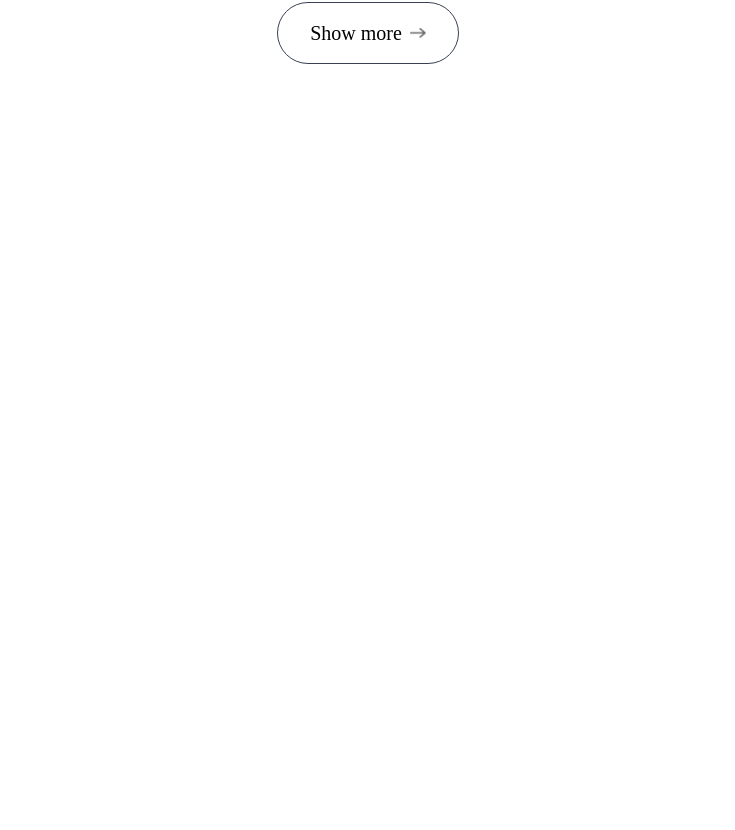
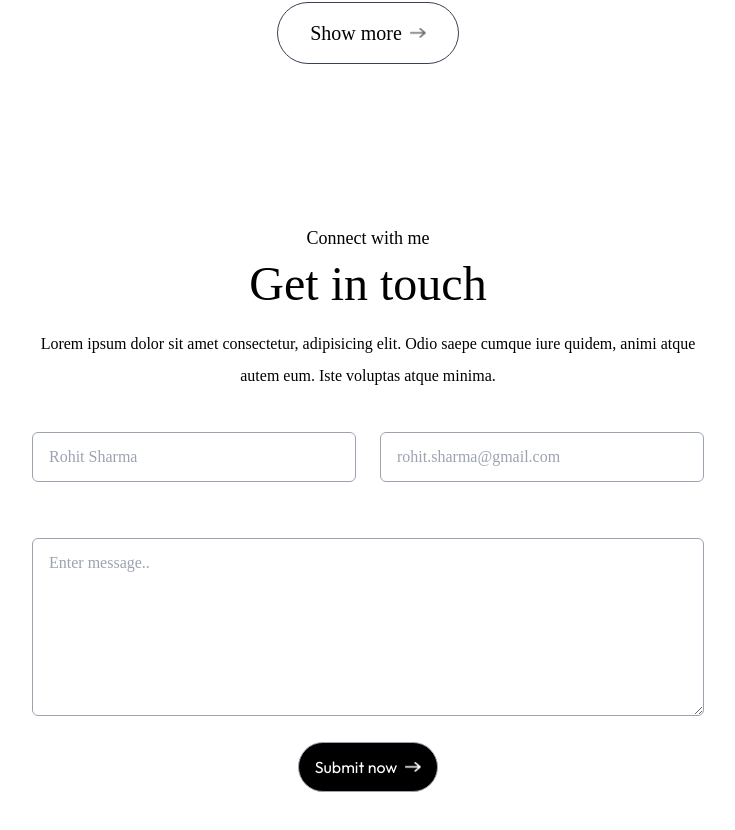
Before and after one commit to AmulSharma12/Portfolio, a Next.js app: page / in a window 1280 px wide. Shown: the part 2762-3592 px from the top of the page, without its empty margins (272-1007 px from the left). Before the commit the page ends 2946 px from the top, so only its background shows below. Built offline with nearby package versions, Linux system fonts and the light colour scheme; a web font is replaced by a local one.

Commit message:
Contact page integrated

```diff
--- /dev/null
+++ b/app/components/Contact.jsx
@@ -0,0 +1,78 @@
+import { assets } from "@/assets/assets";
+import Image from "next/image";
+import { useState } from "react";
+const Contact = () => {
+  const [result, setResult] = useState("");
+  const onSubmit = async (event) => {
+    event.preventDefault();
+    setResult("Sending....");
+    const formData = new FormData(event.target);
+
+    formData.append("access_key", "8e895c89-5073-4f77-9f86-63edb83e5311");
+
+    const response = await fetch("https://api.web3forms.com/submit", {
+      method: "POST",
+      body: formData,
+    });
+
+    const data = await response.json();
+
+    if (data.success) {
+      setResult("Form Submitted Successfully");
+      event.target.reset();
+    } else {
+      console.log("Error", data);
+      setResult(data.message);
+    }
+  };
+  return (
+    <div id="contact" className="w-full px-[12%] py-10 scroll-mt-20">
+      <h1 className="font-Ovo text-center text-lg mb-2">Connect with me</h1>
+      <h3 className="font-Ovo text-center text-5xl">Get in touch</h3>
+
+      <p className="font-Ovo mx-auto max-w-2xl mt-5 mb-10 text-center">
+        Lorem ipsum dolor sit amet consectetur, adipisicing elit. Odio saepe
+        cumque iure quidem, animi atque autem eum. Iste voluptas atque minima.
+      </p>
+
+      <form onSubmit={onSubmit} className="max-w-2xl mx-auto">
+        <div className="grid grid-cols-auto gap-6 mt-10 mb-14 mx-auto">
+          <input
+            type="text"
+            placeholder="Rohit Sharma"
+            name="name"
+            required
+            className="font-Ovo flex-1 py-2 px-4 border border-gray-400 rounded-md bg-white text-gray-700"
+          ></input>
+          <input
+            type="email"
+            placeholder="rohit.sharma@gmail.com"
+            name="email"
+            required
+            className="font-Ovo flex-1 py-2 px-4 border border-gray-400 rounded-md bg-white text-gray-700"
+          ></input>
+        </div>
+        <textarea
+          rows="5"
+          placeholder="Enter message.."
+          name="message"
+          required
+          className="font-Ovo w-full py-2 px-4 border border-gray-400 rounded-md bg-white text-gray-700"
+        ></textarea>
+
+        <button
+          type="submit"
+          className="w-2xl border border-gray-400 bg-black text-white rounded-full  py-2 px-4 mx-auto my-4
+          flex items-center justify-between duration-500 gap-2"
+        >
+          Submit now
+          <Image src={assets.right_arrow_white} alt="" className="w-4" />
+        </button>
+
+        <p className="font-Ovo text-xl flex">{result}</p>
+      </form>
+    </div>
+  );
+};
+
+export default Contact;
--- a/app/components/Work.jsx
+++ b/app/components/Work.jsx
@@ -36,6 +36,7 @@ const Work = () => {
       <a
         href="https://github.com/AmulSharma12"
         className="font-Ovo text-xl flex items-center justify-center border border-gray-700 gap-2 w-fit px-8 py-4 mx-auto my-20 rounded-full hover:bg-lightHover duration-500 cursor:pointer"
+        target="_blank"
       >
         Show more <Image src={assets.right_arrow_bold} alt="" className="w-4" />
       </a>
--- a/app/page.js
+++ b/app/page.js
@@ -4,6 +4,7 @@ import Header from "./components/Header";
 import About from "./components/About";
 import Services from "./components/Services";
 import Work from "./components/Work";
+import Contact from "./components/Contact";
 
 export default function Home() {
   return (
@@ -13,6 +14,7 @@ export default function Home() {
       <About />
       <Services />
       <Work />
+      <Contact />
     </>
   );
 }
```
